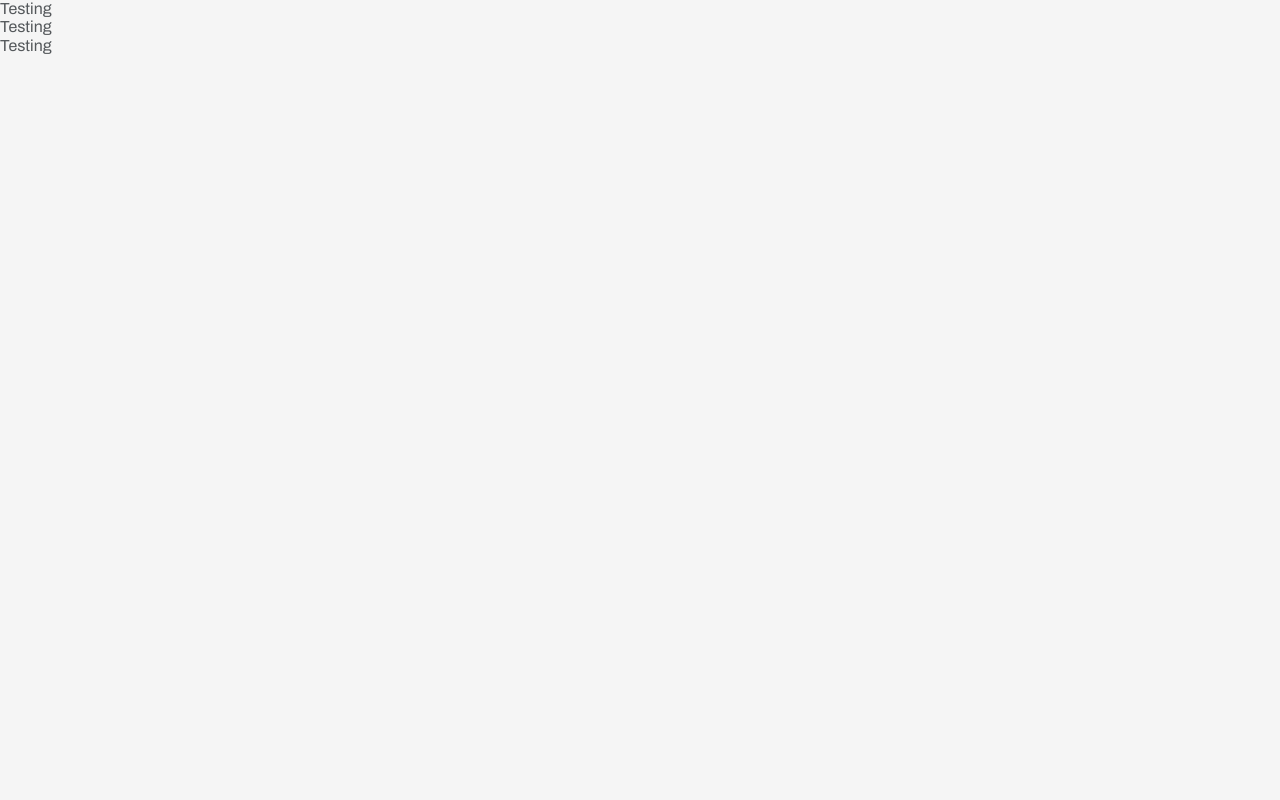
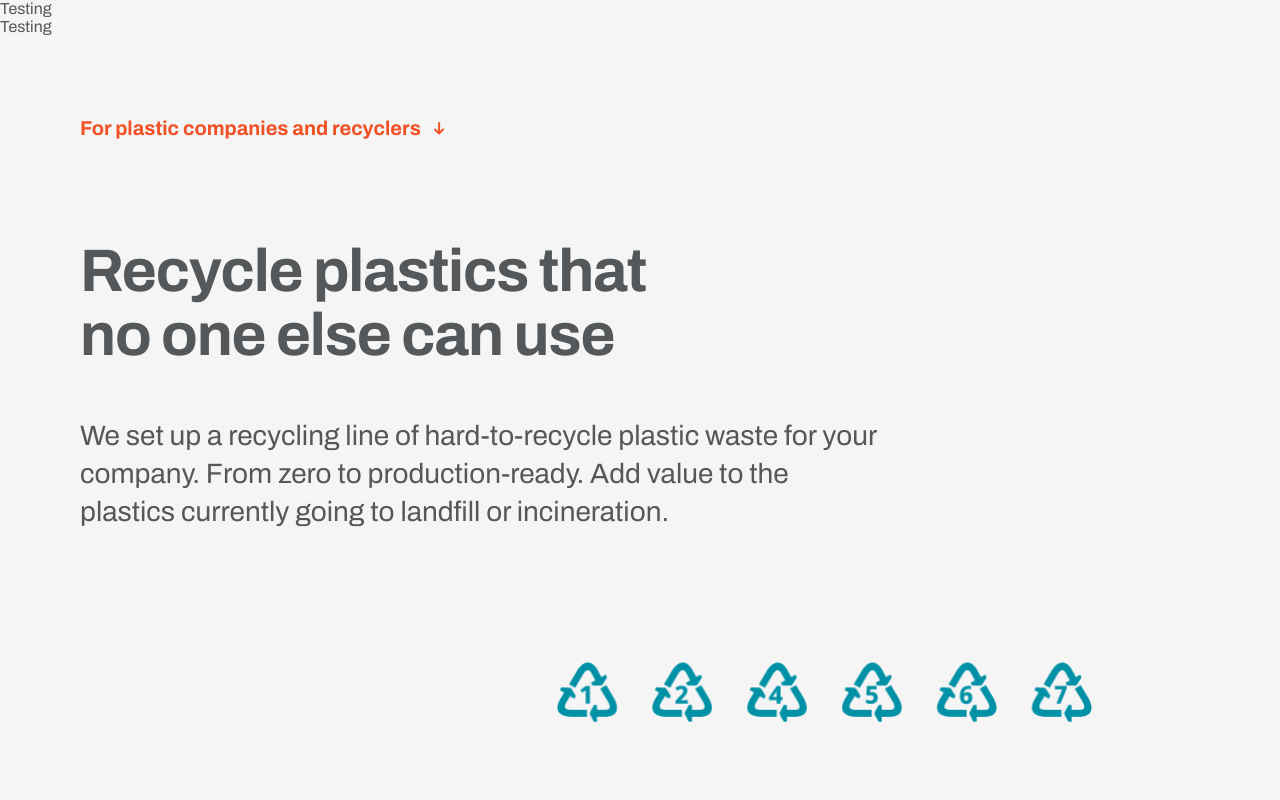
Before and after one commit to Apiary-Arqlite/arqlite, a React (Create React App) app: page / in a window 1280 px wide. Shown: the top 800 px of the page. Built offline with nearby package versions, Linux system fonts and the light colour scheme.

Commit message:
feat: add styled components Section component

```diff
--- a/package.json
+++ b/package.json
@@ -9,6 +9,7 @@
     "react": "^18.2.0",
     "react-dom": "^18.2.0",
     "react-scripts": "5.0.1",
+    "styled-components": "^5.3.6",
     "web-vitals": "^2.1.4"
   },
   "scripts": {
--- /dev/null
+++ b/src/blocks/section.css
@@ -0,0 +1,10 @@
+.section__marker-icon {
+    align-self: center;
+    margin-left: 8px;
+}
+
+.section__recycle-icons {
+    width: 535px;
+    margin: 131px 108px 57px auto;
+
+}
--- /dev/null
+++ b/src/components/EcoBrandsSection.js
@@ -0,0 +1,29 @@
+import styled from "styled-components";
+import {
+  SectionWrapper,
+  CaptionLarge,
+  SectionHeader,
+  SectionMarker,
+} from "./Section";
+import iconPath from "../images/arrow-down-orange.png";
+
+const EcoHeader = styled(SectionHeader)`
+margin-top: 32px;
+  width: 1172px;
+`;
+
+const EcoBrandsSection = () => {
+  return (
+    <SectionWrapper dark>
+      <SectionMarker>
+        For eco-conscious brands <img className="section__marker-icon" src={iconPath} />
+      </SectionMarker>
+      <EcoHeader>
+        Recycle post-industrial <br></br>and post-consumer waste<br></br> into
+        sustainable products
+      </EcoHeader>
+    </SectionWrapper>
+  );
+};
+
+export default EcoBrandsSection;
--- a/src/components/Main.js
+++ b/src/components/Main.js
@@ -1,7 +1,12 @@
+import EcoBrandsSection from "./EcoBrandsSection";
+import RecyclersSection from "./RecyclersSection";
+
 function Main() {
   return (
     <main>
       <div>Testing</div>
+      <RecyclersSection></RecyclersSection>
+      <EcoBrandsSection></EcoBrandsSection>
     </main>
   );
 }
--- /dev/null
+++ b/src/components/RecyclersSection.js
@@ -0,0 +1,40 @@
+import styled from "styled-components";
+import {
+  SectionWrapper,
+  CaptionLarge,
+  SectionHeader,
+  SectionMarker,
+} from "./Section";
+import imgPath from "../images/recycle-plastics-icons.png";
+import iconPath from "../images/arrow-down-orange.png";
+
+const RecyclersHeader = styled(SectionHeader)`
+  margin-top: 100px;
+  width: 600px;
+`;
+
+const RecyclersCaption = styled(CaptionLarge)`
+  width: 804px;
+  margin: 0;
+`;
+
+const RecyclersSection = () => {
+  return (
+    <SectionWrapper>
+      <SectionMarker>
+        For plastic companies and recyclers <img className="section__marker-icon" src={iconPath} />
+      </SectionMarker>
+      <RecyclersHeader>
+        Recycle plastics that no one else can use
+      </RecyclersHeader>
+      <RecyclersCaption>
+        We set up a recycling line of hard-to-recycle plastic waste for your
+        company. From zero to production-ready. Add value to the plastics
+        currently going to landfill or incineration.
+      </RecyclersCaption>
+      <img className="section__recycle-icons" src={imgPath} />
+    </SectionWrapper>
+  );
+};
+
+export default RecyclersSection;
--- /dev/null
+++ b/src/components/Section.js
@@ -0,0 +1,42 @@
+import styled from "styled-components";
+
+// Create a SectionWrapper component that will render a <section> tag with some styles
+// Colors adapt based on 'dark' prop
+export const SectionWrapper = styled.section`
+  background: ${(props) => (props.dark ? "#54585b" : "#f5f5f5")};
+  color: ${(props) => (props.dark ? "#fff" : "#54585b")};
+  padding: 80px;
+  display: flex;
+  flex-direction: column;
+`;
+
+// Create a SectionMarker component that will render an <h4> tag with styles
+export const SectionMarker = styled.h4`
+  color: #f05125;
+  font-family: "Archivo";
+  font-style: normal;
+  font-weight: 700;
+  font-size: 20px;
+  line-height: 22px;
+  margin: 0px;
+  display: flex;
+`;
+
+// Create a SectionHeader component that will render an <h2> tag with styles
+export const SectionHeader = styled.h2`
+  font-family: "Archivo";
+  font-style: normal;
+  font-weight: 700;
+  font-size: 60px;
+  line-height: 107%;
+  letter-spacing: -0.02em;
+`;
+
+// Create a CaptionLarge component that will render an <p> tag with styles
+export const CaptionLarge = styled.p`
+  font-family: "Archivo";
+  font-style: normal;
+  font-weight: 400;
+  font-size: 28px;
+  line-height: 38px;
+`;
--- a/src/index.css
+++ b/src/index.css
@@ -3,3 +3,4 @@
 /* font-family: 'Archivo', sans-serif; ask designer back up font ?arial*/
 @import url("./blocks/page.css");
 @import url("./blocks/root.css");
+@import url("./blocks/section.css");
```
Also changed, not shown: 1 other file (tests, documents, lock files or other folders).
